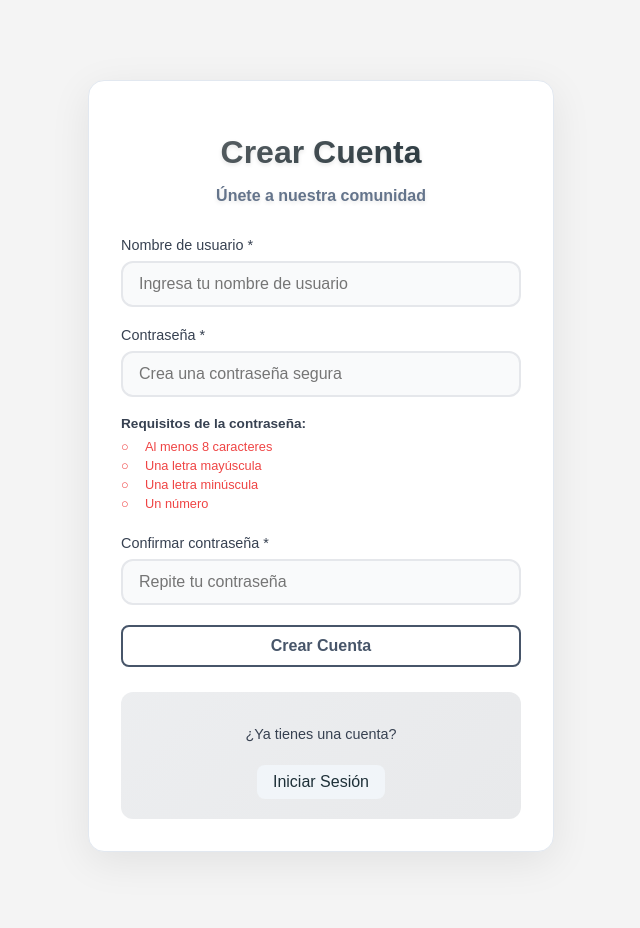
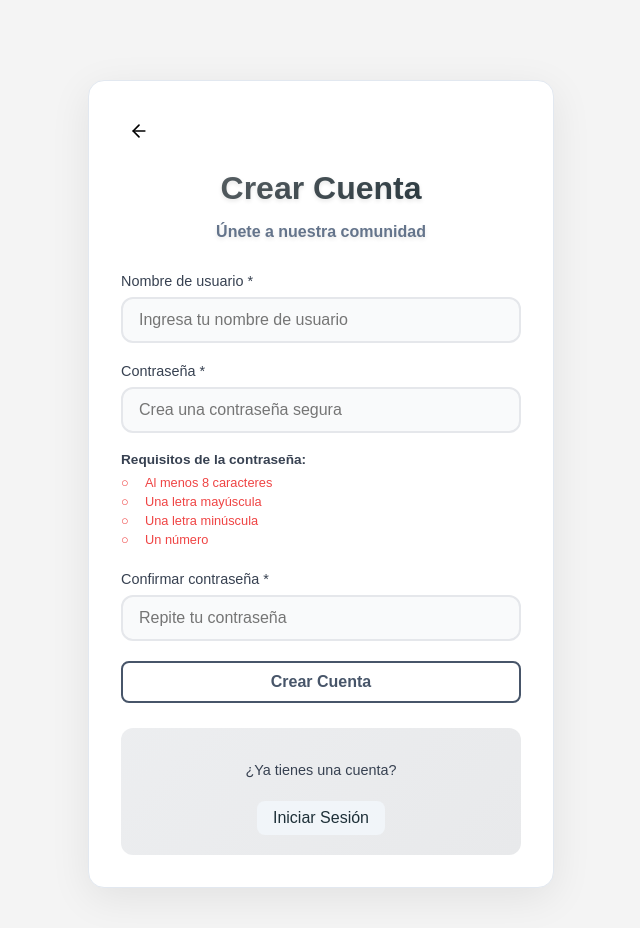
Before and after one commit to tobiasderene/guincho, a React (Create React App) app: page /registrarse in a window 1280 px wide. Shown: the top 928 px of the page, without its empty margins (319-959 px from the left). Built offline with nearby package versions, Linux system fonts and the light colour scheme.

Commit message:
BackButton

```diff
--- a/src/App.jsx
+++ b/src/App.jsx
@@ -4,7 +4,7 @@ import Header from "./components/Header";
 import Home from "./pages/Home.jsx";
 import Category from "./pages/Category.jsx";
 import Login from "./pages/Login.jsx";
-import Register from "./pages/Register.jsx";
+import Register from "./pages/SignUp.jsx";
 import CreatePost from "./pages/CreatePost.jsx";
 import './styles/styles.css';
 
--- a/src/components/BackButton.jsx
+++ b/src/components/BackButton.jsx
@@ -6,7 +6,7 @@ function BackButton() {
   const navigate = useNavigate();
 
   return (
-    <button className="back-button" onClick={() => navigate(-1)}>
+    <button className="back-button" onClick={() => navigate("/")}>
       <ArrowLeft size={20} />
     </button>
   );
--- a/src/pages/Register.jsx
+++ b/src/pages/SignUp.jsx
@@ -1,5 +1,6 @@
 import React, { useState } from 'react';
 import '../styles/Login.css';
+import BackButton from '../components/BackButton';
 
 const Register = () => {
   const [formData, setFormData] = useState({
@@ -227,6 +228,7 @@ const Register = () => {
 
   return (
     <div className="login-container">
+      <BackButton/>
       <div className="logo">
         <h1>Crear Cuenta</h1>
         <p>Únete a nuestra comunidad</p>
```
Also changed, not shown: src/styles/SignUp.css (renamed from src/styles/Register.css).
